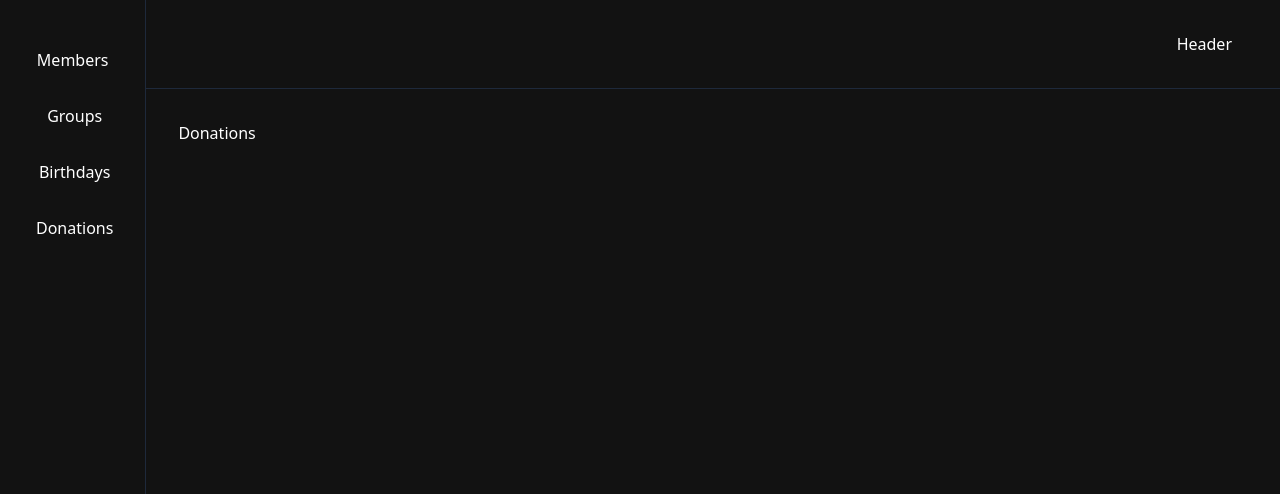
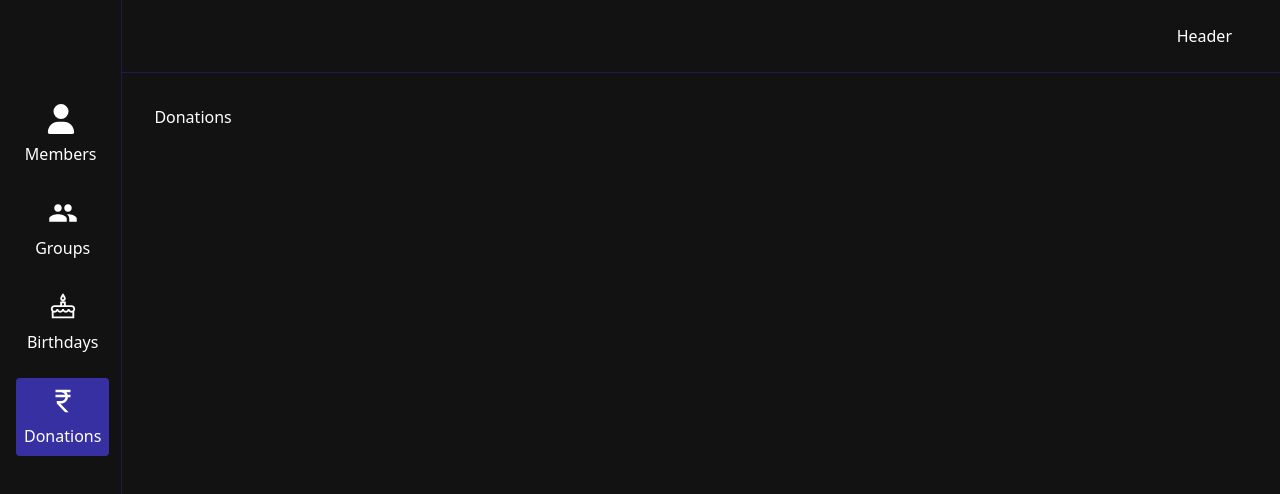
Before and after one commit to Shubhamrawat5/PVX-DASHBOARD, a React (Vite) app: page /dashboard/donations in a window 1280 px wide. Shown: the top 494 px of the page. Built offline with nearby package versions, Linux system fonts and the light colour scheme.

Commit message:
add sidebar

```diff
--- a/package.json
+++ b/package.json
@@ -21,6 +21,7 @@
     "react": "^18.3.1",
     "react-dom": "^18.3.1",
     "react-hook-form": "^7.53.0",
+    "react-icons": "^5.3.0",
     "react-router-dom": "^6.26.2",
     "tailwind-merge": "^2.5.2",
     "tailwindcss-animate": "^1.0.7",
--- a/src/App.tsx
+++ b/src/App.tsx
@@ -7,27 +7,43 @@ import MembersPage from "@/components/pages/MembersPage";
 import BirthdaysPage from "@/components/pages/BirthdaysPage";
 import DonationsPage from "@/components/pages/DonationsPage";
 
+import { LiaBirthdayCakeSolid } from "react-icons/lia";
+import { MdOutlineCurrencyRupee, MdGroup } from "react-icons/md";
+import { FaUser } from "react-icons/fa6";
+import { ReactNode } from "react";
+
+export interface Routes {
+  name: string;
+  path: string;
+  element: JSX.Element;
+  icon?: ReactNode;
+}
+
 function App() {
-  const routes = [
+  const routes: Routes[] = [
     {
       name: "Members",
       path: "/dashboard/members",
       element: <MembersPage />,
+      icon: <FaUser />,
     },
     {
       name: "Groups",
       path: "/dashboard/groups",
       element: <GroupsPage />,
+      icon: <MdGroup />,
     },
     {
       name: "Birthdays",
       path: "/dashboard/birthdays",
       element: <BirthdaysPage />,
+      icon: <LiaBirthdayCakeSolid />,
     },
     {
       name: "Donations",
       path: "/dashboard/donations",
       element: <DonationsPage />,
+      icon: <MdOutlineCurrencyRupee />,
     },
   ];
 
--- a/src/components/organisms/Header/index.tsx
+++ b/src/components/organisms/Header/index.tsx
@@ -1,6 +1,6 @@
 export default function Header() {
   return (
-    <div className="border-b border-b-slate-800 px-12 py-8 w-full text-right">
+    <div className="border-b border-b-indigo-950 px-12 py-6 w-full text-right">
       Header
     </div>
   );
--- a/src/components/organisms/Login/index.tsx
+++ b/src/components/organisms/Login/index.tsx
@@ -23,7 +23,7 @@ export default function Login() {
     resolver: zodResolver(loginFormSchema),
     defaultValues: {
       username: "admin",
-      password: "admin",
+      password: "admin@123",
     },
   });
 
@@ -34,9 +34,9 @@ export default function Login() {
 
     const { username, password } = values;
 
-    if (username === "admin" && password === "admin") {
+    if (username === "admin" && password === "admin@123") {
       console.log("Correct login details");
-      navigate("/dashboard/groups");
+      navigate("/dashboard/members");
     } else {
       setError("wrong credentials!");
     }
--- a/src/components/organisms/Sidebar/index.tsx
+++ b/src/components/organisms/Sidebar/index.tsx
@@ -1,33 +1,42 @@
+import { Routes } from "@/App";
 import {
   NavigationMenu,
   NavigationMenuItem,
-  NavigationMenuLink,
   NavigationMenuList,
 } from "@/components/ui/navigation-menu";
-import { Link } from "react-router-dom";
+import { IconContext } from "react-icons";
+import { Link, useLocation } from "react-router-dom";
 
 interface Props {
-  routes: {
-    name: string;
-    path: string;
-    element: JSX.Element;
-  }[];
+  routes: Routes[];
 }
 
 export default function Sidebar(props: Props) {
   const { routes } = props;
+  const location = useLocation();
 
   return (
-    <div className="border-r border-r-slate-800 py-12 px-8">
+    <div className="border-r border-r-indigo-950 py-12 px-3">
+      <div className="h-12"></div>
       <NavigationMenu>
-        <NavigationMenuList className="flex-col gap-8">
+        <NavigationMenuList className="flex-col gap-4">
           {routes.map((route) => {
             return (
-              <NavigationMenuItem>
-                <Link to={route.path}>
-                  <NavigationMenuLink>{route.name}</NavigationMenuLink>
-                </Link>
-              </NavigationMenuItem>
+              <Link to={route.path} key={route.name}>
+                <NavigationMenuItem
+                  className={
+                    "min-w-20 text-center p-2 rounded w-full " +
+                    (location.pathname === route.path ? "bg-indigo-800" : "")
+                  }
+                >
+                  <IconContext.Provider value={{ size: "30px" }}>
+                    <div className="flex items-center justify-center mb-2">
+                      {route.icon}
+                    </div>
+                  </IconContext.Provider>
+                  <p>{route.name}</p>
+                </NavigationMenuItem>
+              </Link>
             );
           })}
         </NavigationMenuList>
```
Also changed, not shown: 1 other file (tests, documents, lock files or other folders).
